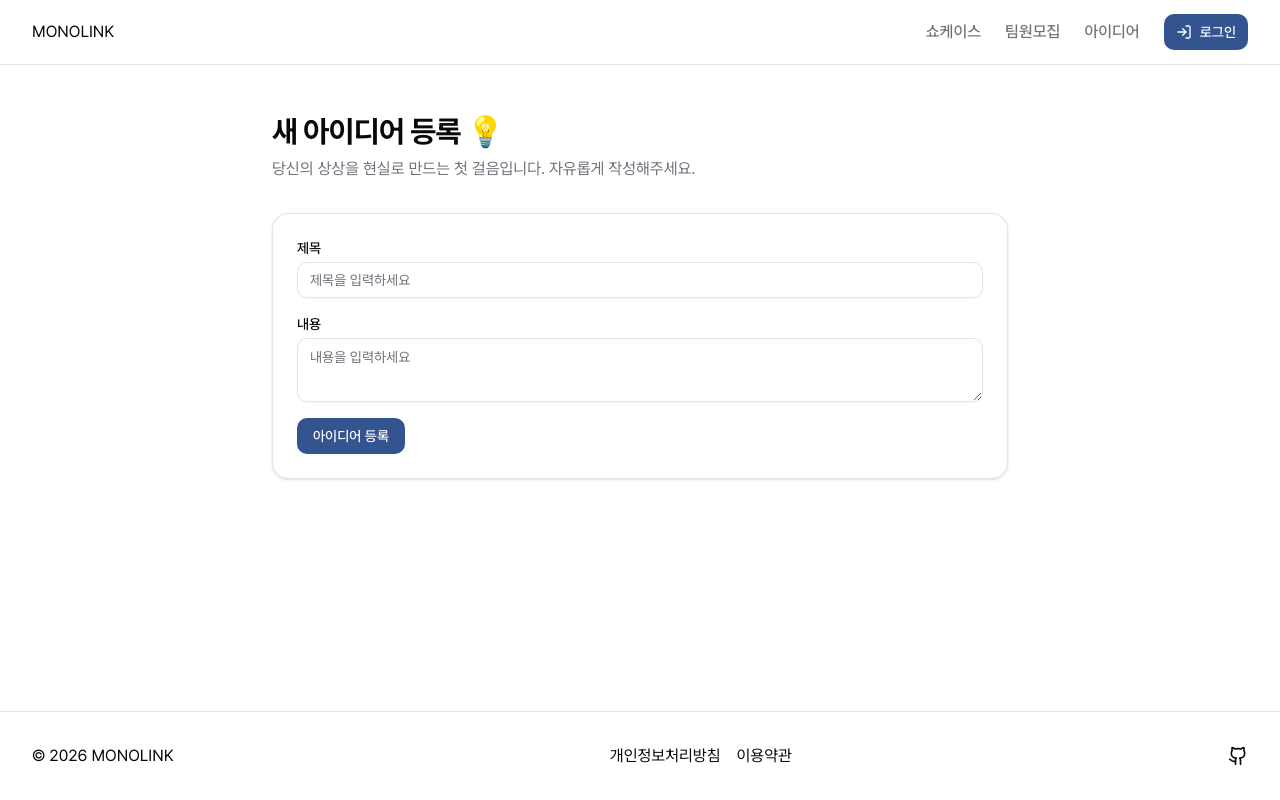
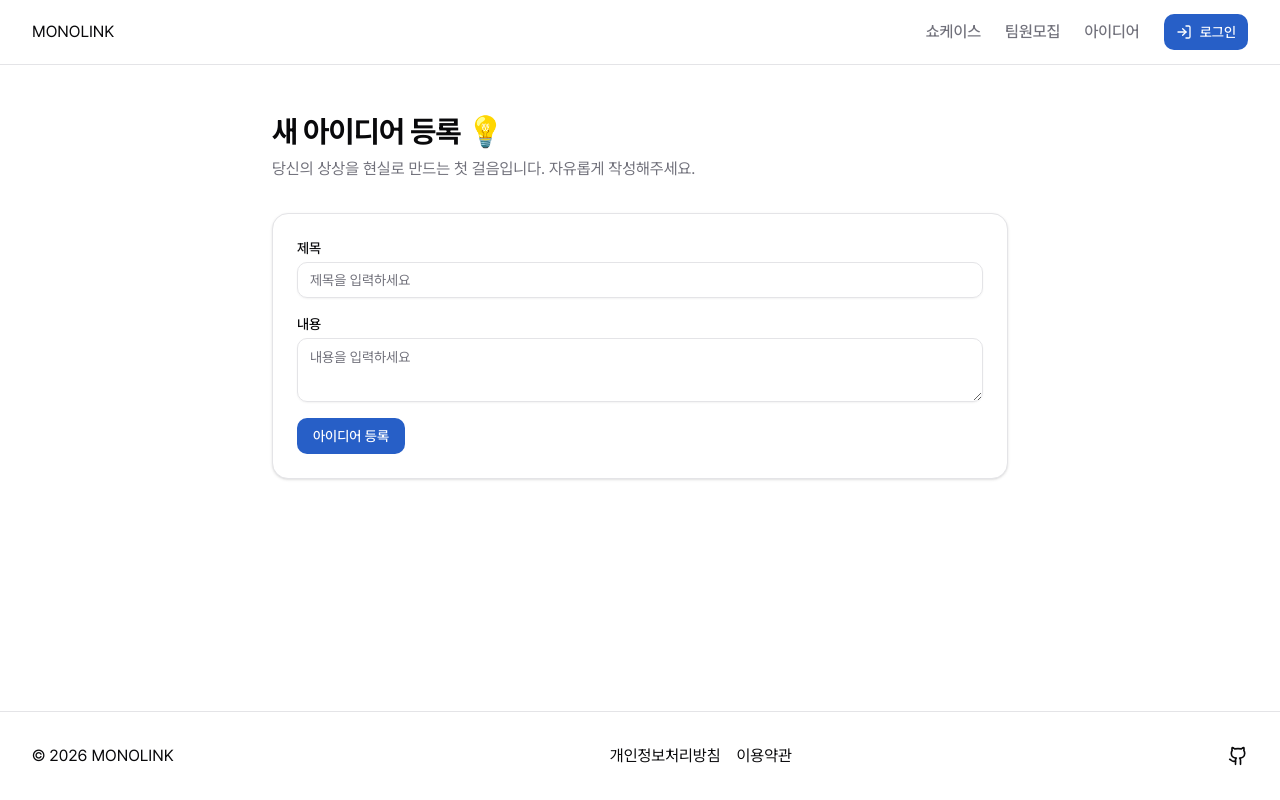
Before and after one commit to justhighway/dev-match, a Next.js app: page /ideas/new in a window 1280 px wide. Built offline with nearby package versions, Linux system fonts and the light colour scheme; no server answers.

Commit message:
chore: primary 컬러 변경

```diff
--- a/src/app/globals.css
+++ b/src/app/globals.css
@@ -63,7 +63,7 @@
   --popover-foreground: oklch(0.141 0.005 285.823);
 
   /* 🔥 포인트 컬러: 물빠진 남색 (Indigo Blue) 적용 */
-  --primary: #33548f;
+  --primary: #275fc7;
   --primary-foreground: #ffffff;
 
   --secondary: oklch(0.967 0.001 286.375);
@@ -75,7 +75,7 @@
   --destructive: oklch(0.577 0.245 27.325);
   --border: oklch(0.92 0.004 286.32);
   --input: oklch(0.92 0.004 286.32);
-  --ring: #33548f; /* 포커스 링도 포인트 컬러로 통일 */
+  --ring: #275fc7; /* 포커스 링도 포인트 컬러로 통일 */
   --chart-1: oklch(0.646 0.222 41.116);
   --chart-2: oklch(0.6 0.118 184.704);
   --chart-3: oklch(0.398 0.07 227.392);
@@ -100,7 +100,7 @@
   --popover-foreground: oklch(0.985 0 0);
 
   /* 🔥 다크모드 포인트 컬러: 물빠진 남색 (명도 조절된 Indigo) */
-  --primary: #33548f;
+  --primary: #275fc7;
   --primary-foreground: #000000;
 
   --secondary: oklch(0.274 0.006 286.033);
@@ -112,7 +112,7 @@
   --destructive: oklch(0.704 0.191 22.216);
   --border: oklch(1 0 0 / 10%);
   --input: oklch(1 0 0 / 15%);
-  --ring: #33548f;
+  --ring: #275fc7;
   --chart-1: oklch(0.488 0.243 264.376);
   --chart-2: oklch(0.696 0.17 162.48);
   --chart-3: oklch(0.769 0.188 70.08);
```
Also changed, not shown: 1 other file (tests, documents, lock files or other folders).
